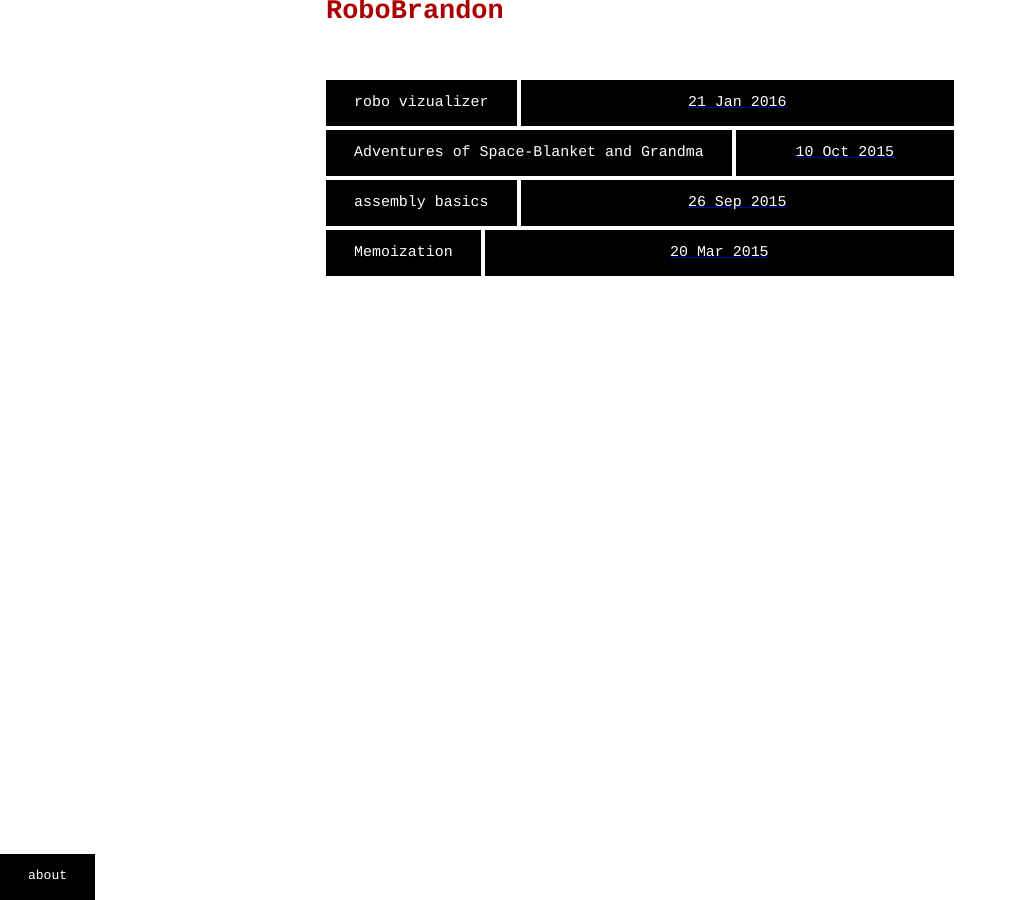
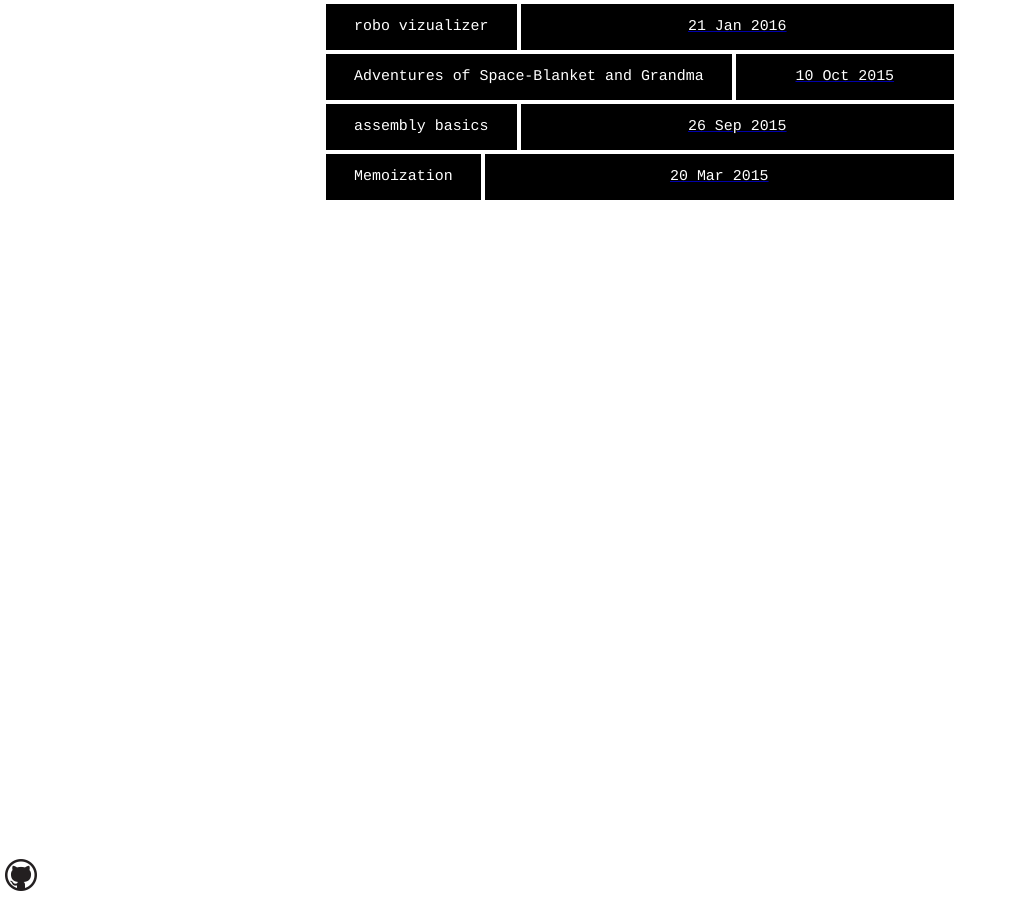
Before and after one commit to Ditofry/Ditofry.github.io, a Jekyll site: the page built from index.html, in a window 1280 px wide. Shown: the whole page, without its empty margins (0-1017 px from the left). Built offline with Jekyll 4.4.1, drawn with Linux system fonts in a browser that asks for light colours; Markdown is read by kramdown in place of the engine named in the settings.

Commit message:
changed MD parser, fixed a few styles, about -> gh link.  This blog is transitioning to an index of code thoughts and samples

```diff
--- a/_config.yml
+++ b/_config.yml
@@ -1,7 +1,5 @@
 name: RoboBrandon
-markdown: redcarpet
+markdown: kramdown
+highlighter: rouge
 safe: true
 lsi: false
-pygments: true
-redcarpet:
-  extensions: ["tables"]
--- a/_layouts/default.html
+++ b/_layouts/default.html
@@ -20,9 +20,6 @@
 
         <div class="container">
           <div class="site">
-            <div class="header">
-              <h1 class="title"><a href="/">{{ site.name }}</a></h1>
-            </div>
             <div id="main">
               {{ content }}
             </div>
@@ -30,9 +27,11 @@
         </div> <!-- /container -->
 
         <div class="footer">
-          <a href="/about">
-            <div class="index-title">about</div><!-- Semantics is getting poor... -->
-          </a>
+          <div class="gh-link">
+            <a href="https://github.com/ditofry">
+              <img src="/assets/blacktocat-32.png" />
+            </a>
+          </div>
         </div>
     </body>
     <script>
--- a/css/main.css
+++ b/css/main.css
@@ -9,8 +9,6 @@
   margin: 0;
   padding: 0;
 }
-
-html, body { height: 100%; }
 
 body {
   background-color: #FFF;
@@ -148,21 +146,10 @@ ul.posts span {
   width: 100%;
 }
 
-.footer {
+.footer .gh-link {
   float: left;
+  margin: 0 0 5px 5px;
 }
-
-.footer .social {
-  margin-right: 3em;
-}
-
-.footer .social a {
-  float: right;
-  width: 32px;
-  margin-left: 15px;
-  overflow: hidden;
-}
-
 /*****************************************************************************/
 /*
 /* Posts
```
